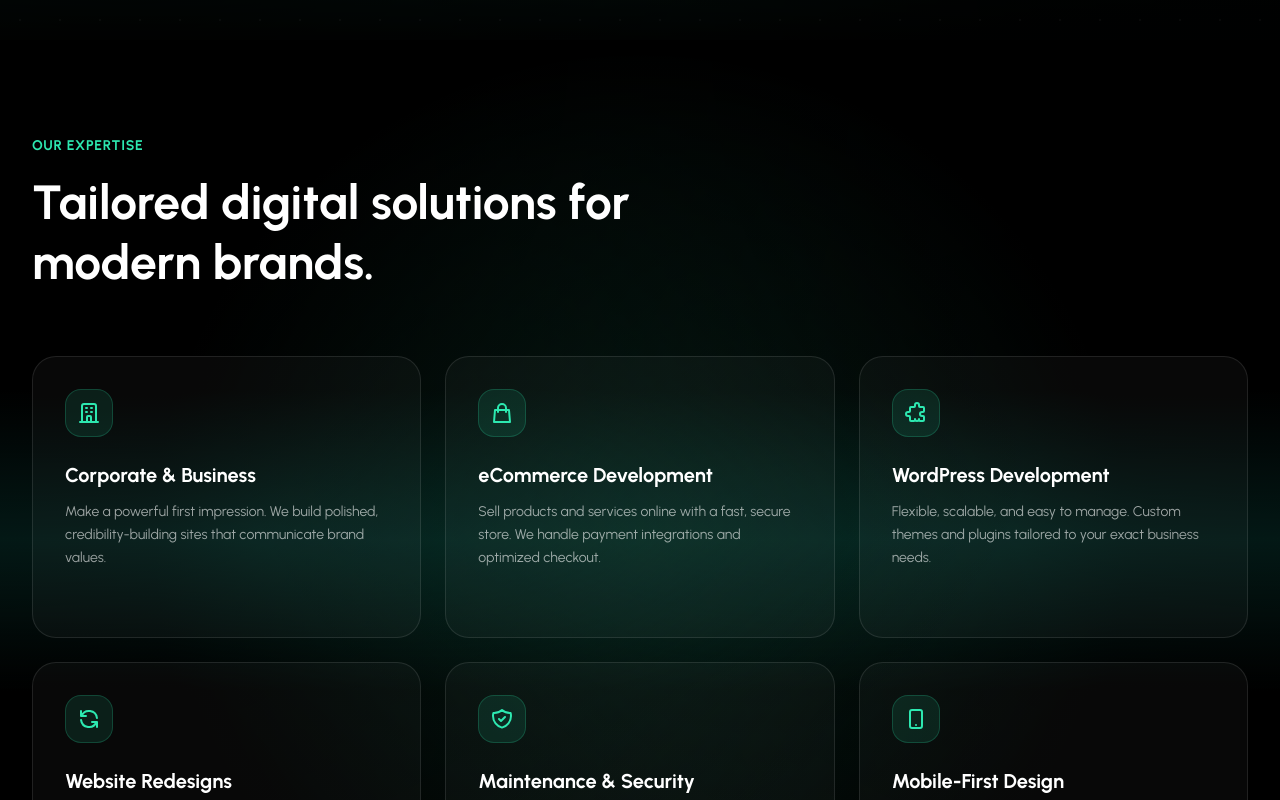
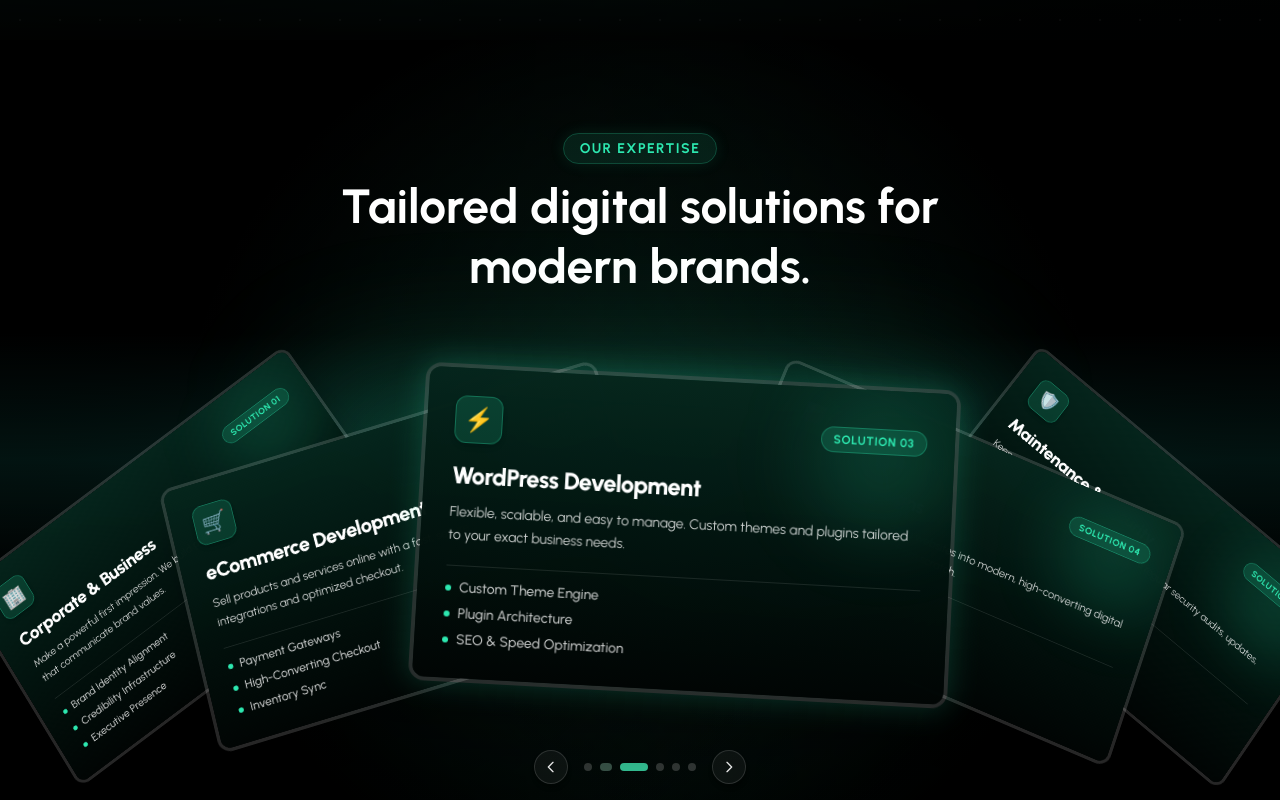
Before and after one commit to afterrender1/devkarnelweb, a Next.js app: page /services/website-development in a window 1280 px wide. Shown: the part 760-1560 px from the top of the page. Built offline with nearby package versions, Linux system fonts and the light colour scheme.

Commit message:
cards ui chnages

```diff
--- a/app/(pages)/services/ui-ux-design/page.jsx
+++ b/app/(pages)/services/ui-ux-design/page.jsx
@@ -1,8 +1,8 @@
 import React from "react";
 import ServiceHero from "@/app/components/service-components/ServiceHero";
+import ServiceFeatures from "@/app/components/service-components/ServiceFeatures";
 import ServiceProcess from "@/app/components/service-components/ServiceProcess";
 import CTASection from "@/app/components/web-components/CTASection";
-import { CardStack } from "@/app/components/ui/card-stack";
 
 export const metadata = {
   title: "UI/UX Design Services | Devskarnel",
@@ -74,35 +74,12 @@
         secondaryCtaText="Book a Consultation"
         secondaryCtaHref="https://calendly.com/devskarnel/30min"
       />
-
-      {/* Interactive 3D Card Stack replacing old static grid */}
-      <section className="py-20 sm:py-28 bg-[#010504] relative overflow-hidden border-t border-white/5">
-        <div className="max-w-7xl mx-auto px-4 sm:px-6 lg:px-8 text-center mb-12">
-          <span className="text-[#2de8b0] text-xs sm:text-sm font-bold uppercase tracking-widest px-4 py-1.5 rounded-full bg-[#2de8b0]/10 border border-[#2de8b0]/20 shadow-[0_0_15px_rgba(45,232,176,0.1)]">
-            Capabilities
-          </span>
-          <h2 className="mt-4 text-3xl sm:text-5xl font-extrabold text-white tracking-tight">
-            Our UI/UX <span className="text-[#2de8b0]">Expertise</span>
-          </h2>
-          <p className="mt-4 text-base sm:text-lg text-white/70 max-w-2xl mx-auto">
-            Everything required to transform ideas into captivating, user-friendly digital products.
-          </p>
-        </div>
-
-        <div className="max-w-5xl mx-auto px-2 sm:px-4">
-          <CardStack
-            items={featuresData}
-            initialIndex={0}
-            autoAdvance
-            intervalMs={3200}
-            pauseOnHover
-            showDots
-            cardWidth={540}
-            cardHeight={320}
-          />
-        </div>
-      </section>
-
+      <ServiceFeatures
+        badge="Capabilities"
+        heading="Our UI/UX Expertise"
+        subheading="Everything required to transform ideas into captivating, user-friendly digital products."
+        features={featuresData}
+      />
       <ServiceProcess
         badge="Workflow"
         heading="Our UI/UX Design Process"
--- a/app/components/service-components/ServiceFeatures.jsx
+++ b/app/components/service-components/ServiceFeatures.jsx
@@ -1,13 +1,8 @@
 "use client";
 
-import { useEffect, useRef } from "react";
-import { gsap } from "gsap";
-import { ScrollTrigger } from "gsap/dist/ScrollTrigger";
+import React from "react";
 import { urbanist } from "@/app/fonts";
-
-if (typeof window !== "undefined") {
-  gsap.registerPlugin(ScrollTrigger);
-}
+import { CardStack } from "@/app/components/ui/card-stack";
 
 export default function ServiceFeatures({
   badge = "Capabilities",
@@ -15,36 +10,17 @@
   subheading = "Comprehensive solutions engineered to scale your business with maximum impact.",
   features = [],
 }) {
-  const containerRef = useRef(null);
-  const gridRef = useRef(null);
-
-  useEffect(() => {
-    const ctx = gsap.context(() => {
-      if (gridRef.current?.children) {
-        gsap.fromTo(
-          Array.from(gridRef.current.children),
-          { opacity: 0, y: 30 },
-          {
-            opacity: 1,
-            y: 0,
-            duration: 0.6,
-            stagger: 0.1,
-            ease: "power2.out",
-            scrollTrigger: {
-              trigger: gridRef.current,
-              start: "top 80%",
-            },
-          },
-        );
-      }
-    }, containerRef);
-
-    return () => ctx.revert();
-  }, []);
+  const stackItems = features.map((f, idx) => ({
+    id: f.id || idx + 1,
+    tag: f.tag || `Capability 0${idx + 1}`,
+    title: f.title,
+    desc: f.desc || f.description,
+    icon: f.icon || "✨",
+    bullets: f.bullets || [],
+  }));
 
   return (
     <section
-      ref={containerRef}
       className={`py-20 md:py-28 bg-[#010504] text-white relative overflow-hidden ${urbanist.className}`}
       style={{
         background: `
@@ -61,7 +37,7 @@
 
       <div className="max-w-7xl mx-auto px-4 sm:px-6 lg:px-8 relative z-10">
         {/* Header */}
-        <div className="text-center max-w-3xl mx-auto mb-16">
+        <div className="text-center max-w-3xl mx-auto mb-12 sm:mb-16">
           <span className="text-[#2de8b0] text-xs sm:text-sm font-bold uppercase tracking-widest px-4 py-1.5 rounded-full bg-[#2de8b0]/10 border border-[#2de8b0]/20 shadow-[0_0_15px_rgba(45,232,176,0.1)]">
             {badge}
           </span>
@@ -73,53 +49,21 @@
           </p>
         </div>
 
-        {/* Features Grid */}
-        <div
-          ref={gridRef}
-          className="grid grid-cols-1 md:grid-cols-2 lg:grid-cols-3 gap-6 lg:gap-8"
-        >
-          {features.map((item, idx) => (
-            <div
-              key={idx}
-              className="group relative p-8 rounded-2xl bg-white/2.5 border border-white/10 hover:border-[#2de8b0]/50 hover:bg-white/5 transition-all duration-300 hover:-translate-y-1.5 hover:shadow-[0_15px_40px_rgba(45,232,176,0.1)] flex flex-col justify-between overflow-hidden"
-            >
-              {/* Top Card Glow */}
-              <div className="absolute top-0 right-0 w-28 h-28 bg-linear-to-br from-[#2de8b0]/15 to-transparent opacity-0 group-hover:opacity-100 transition-opacity duration-300 pointer-events-none blur-xl" />
-
-              <div>
-                {/* Icon Container */}
-                <div className="w-13 h-13 rounded-xl bg-[#2de8b0]/10 border border-[#2de8b0]/25 text-[#2de8b0] flex items-center justify-center text-2xl group-hover:scale-105 group-hover:bg-[#2de8b0] group-hover:text-black transition-all duration-300 shadow-md">
-                  {item.icon || "✨"}
-                </div>
-
-                {/* Title */}
-                <h3 className="mt-6 text-xl sm:text-2xl font-bold text-white group-hover:text-[#2de8b0] transition-colors">
-                  {item.title}
-                </h3>
-
-                {/* Description */}
-                <p className="mt-3 text-sm text-white/70 leading-relaxed font-normal">
-                  {item.desc}
-                </p>
-              </div>
-
-              {/* Tag / List if available */}
-              {item.bullets && item.bullets.length > 0 && (
-                <ul className="mt-6 pt-4 border-t border-white/5 space-y-2">
-                  {item.bullets.map((b, i) => (
-                    <li
-                      key={i}
-                      className="flex items-center gap-2 text-xs text-white/70"
-                    >
-                      <span className="w-1.5 h-1.5 rounded-full bg-[#2de8b0]" />
-                      {b}
-                    </li>
-                  ))}
-                </ul>
-              )}
-            </div>
-          ))}
-        </div>
+        {/* 3D Card Stack replacing static grid across all service pages */}
+        {stackItems.length > 0 && (
+          <div className="max-w-5xl mx-auto px-2 sm:px-4">
+            <CardStack
+              items={stackItems}
+              initialIndex={0}
+              autoAdvance
+              intervalMs={3200}
+              pauseOnHover
+              showDots
+              cardWidth={540}
+              cardHeight={320}
+            />
+          </div>
+        )}
       </div>
     </section>
   );
--- a/app/components/web-components/ServicesSection.jsx
+++ b/app/components/web-components/ServicesSection.jsx
@@ -1,137 +1,91 @@
 "use client";
 
-import { useEffect, useRef } from "react";
-import { gsap } from "gsap";
-import { ScrollTrigger } from "gsap/dist/ScrollTrigger";
+import React from "react";
 import { urbanist } from "@/app/fonts";
-
-if (typeof window !== "undefined") {
-    gsap.registerPlugin(ScrollTrigger);
-}
+import { CardStack } from "@/app/components/ui/card-stack";
 
 const services = [
   {
+    id: 1,
+    tag: "Solution 01",
     title: "Corporate & Business",
     desc: "Make a powerful first impression. We build polished, credibility-building sites that communicate brand values.",
-        icon: (
-            <svg className="w-6 h-6" fill="none" stroke="currentColor" viewBox="0 0 24 24">
-                <path strokeLinecap="round" strokeLinejoin="round" strokeWidth="2" d="M19 21V5a2 2 0 00-2-2H7a2 2 0 00-2 2v16m14 0h2m-2 0h-5m-9 0H3m2 0h5M9 7h1m-1 4h1m4-4h1m-1 4h1m-5 10v-5a1 1 0 011-1h2a1 1 0 011 1v5m-4 0h4" />
-            </svg>
-        ),
+    icon: "🏢",
+    bullets: ["Brand Identity Alignment", "Credibility Infrastructure", "Executive Presence"],
   },
   {
+    id: 2,
+    tag: "Solution 02",
     title: "eCommerce Development",
     desc: "Sell products and services online with a fast, secure store. We handle payment integrations and optimized checkout.",
-        icon: (
-            <svg className="w-6 h-6" fill="none" stroke="currentColor" viewBox="0 0 24 24">
-                <path strokeLinecap="round" strokeLinejoin="round" strokeWidth="2" d="M16 11V7a4 4 0 00-8 0v4M5 9h14l1 12H4L5 9z" />
-            </svg>
-        ),
+    icon: "🛒",
+    bullets: ["Payment Gateways", "High-Converting Checkout", "Inventory Sync"],
   },
   {
+    id: 3,
+    tag: "Solution 03",
     title: "WordPress Development",
     desc: "Flexible, scalable, and easy to manage. Custom themes and plugins tailored to your exact business needs.",
-        icon: (
-            <svg className="w-6 h-6" fill="none" stroke="currentColor" viewBox="0 0 24 24">
-                <path strokeLinecap="round" strokeLinejoin="round" strokeWidth="2" d="M11 4a2 2 0 114 0v1a1 1 0 001 1h3a1 1 0 011 1v3a1 1 0 01-1 1h-1a2 2 0 100 4h1a1 1 0 011 1v3a1 1 0 01-1 1h-3a1 1 0 01-1-1v-1a2 2 0 11-4 0v1a1 1 0 01-1 1H7a1 1 0 01-1-1v-3a1 1 0 00-1-1H4a2 2 0 110-4h1a1 1 0 001-1V7a1 1 0 011-1h3a1 1 0 001-1V4z" />
-            </svg>
-        ),
+    icon: "⚡",
+    bullets: ["Custom Theme Engine", "Plugin Architecture", "SEO & Speed Optimization"],
   },
   {
+    id: 4,
+    tag: "Solution 04",
     title: "Website Redesigns",
     desc: "We transform underperforming websites into modern, high-converting digital experiences without starting from scratch.",
-        icon: (
-            <svg className="w-6 h-6" fill="none" stroke="currentColor" viewBox="0 0 24 24">
-                <path strokeLinecap="round" strokeLinejoin="round" strokeWidth="2" d="M4 4v5h.582m15.356 2A8.001 8.001 0 004.582 9m0 0H9m11 11v-5h-.581m0 0a8.003 8.003 0 01-15.357-2m15.357 2H15" />
-            </svg>
-        ),
+    icon: "🔄",
+    bullets: ["UI Modernization", "Conversion Funnel Revamp", "Zero Downtime"],
   },
   {
+    id: 5,
+    tag: "Solution 05",
     title: "Maintenance & Security",
     desc: "Keep your site fast and secure. We provide regular security audits, updates, and performance optimization.",
-        icon: (
-            <svg className="w-6 h-6" fill="none" stroke="currentColor" viewBox="0 0 24 24">
-                <path strokeLinecap="round" strokeLinejoin="round" strokeWidth="2" d="M9 12l2 2 4-4m5.618-4.016A11.955 11.955 0 0112 2.944a11.955 11.955 0 01-8.618 3.04A12.02 12.02 0 003 9c0 5.591 3.824 10.29 9 11.622 5.176-1.332 9-6.03 9-11.622 0-1.042-.133-2.052-.382-3.016z" />
-            </svg>
-        ),
+    icon: "🛡️",
+    bullets: ["Malware Protection", "Core Updates & Backups", "99.9% Uptime SLA"],
   },
   {
+    id: 6,
+    tag: "Solution 06",
     title: "Mobile-First Design",
     desc: "Built mobile-first to ensure a perfect experience on any device, screen, or browser—guaranteed.",
-        icon: (
-            <svg className="w-6 h-6" fill="none" stroke="currentColor" viewBox="0 0 24 24">
-                <path strokeLinecap="round" strokeLinejoin="round" strokeWidth="2" d="M12 18h.01M8 21h8a2 2 0 002-2V5a2 2 0 00-2-2H8a2 2 0 00-2 2v14a2 2 0 002 2z" />
-            </svg>
-        ),
+    icon: "📱",
+    bullets: ["Responsive Layouts", "Touch Micro-Interactions", "Retina Assets"],
   },
 ];
 
 export default function ServicesSection() {
-    const containerRef = useRef(null);
-    const itemsRef = useRef([]);
+  return (
+    <section
+      style={{
+        background: `radial-gradient(circle at 0% 0%, rgba(0,0,0,1) 0%, transparent 70%), radial-gradient(circle at 100% 0%, rgba(0,0,0,1) 0%, transparent 70%), radial-gradient(circle at 0% 100%, rgba(0,0,0,1) 0%, transparent 70%), radial-gradient(circle at 100% 100%, rgba(0,0,0,1) 0%, transparent 70%), radial-gradient(circle at 50% 50%, rgba(45, 232, 176, 0.4) 0%, transparent 60%), linear-gradient(180deg, #000000 0%, #000000 35%, #0F7C6E 50%, #000000 65%, #000000 100%)`,
+      }}
+      className={`bg-black py-16 sm:py-24 px-4 sm:px-6 lg:px-8 ${urbanist.className}`}
+    >
+      <div className="max-w-7xl mx-auto">
+        {/* Header Text */}
+        <div className="mb-10 text-center max-w-3xl mx-auto">
+          <span className="text-[#2de8b0] text-xs sm:text-sm font-bold uppercase tracking-widest px-4 py-1.5 rounded-full bg-[#2de8b0]/10 border border-[#2de8b0]/20 shadow-[0_0_15px_rgba(45,232,176,0.1)]">
+            Our Expertise
+          </span>
+          <h2 className="mt-4 text-3xl sm:text-5xl font-bold text-white leading-tight">
+            Tailored digital solutions for modern brands.
+          </h2>
+        </div>
 
-    useEffect(() => {
-        const ctx = gsap.context(() => {
-            gsap.fromTo(
-                itemsRef.current,
-                { opacity: 0, y: 30 },
-                {
-                    opacity: 1,
-                    y: 0,
-                    duration: 0.8,
-                    stagger: 0.15,
-                    ease: "power3.out",
-                    scrollTrigger: {
-                        trigger: containerRef.current,
-                        start: "top 80%",
-                    },
-                }
-            );
-        });
-        return () => ctx.revert();
-    }, []);
-
-    return (
-        <section style={{
-            background: `radial-gradient(circle at 0% 0%, rgba(0,0,0,1) 0%, transparent 70%), radial-gradient(circle at 100% 0%, rgba(0,0,0,1) 0%, transparent 70%), radial-gradient(circle at 0% 100%, rgba(0,0,0,1) 0%, transparent 70%), radial-gradient(circle at 100% 100%, rgba(0,0,0,1) 0%, transparent 70%), radial-gradient(circle at 50% 50%, rgba(45, 232, 176, 0.4) 0%, transparent 60%), linear-gradient(180deg, #000000 0%, #000000 35%, #0F7C6E 50%, #000000 65%, #000000 100%)`
-        }} className={`bg-black py-12 sm:py-16 md:py-20 lg:py-24 px-3 xs:px-4 sm:px-6 lg:px-8 ${urbanist.className}`}>
-            <div className="max-w-7xl mx-auto" ref={containerRef}>
-                {/* Header Text */}
-                <div className="mb-8 sm:mb-12 md:mb-16">
-                    <h2 className="text-[#2de8b0] text-[11px] sm:text-sm font-bold uppercase tracking-wider mb-2.5 sm:mb-4">Our Expertise</h2>
-                    <p className="text-white text-2xl min-[360px]:text-3xl sm:text-4xl lg:text-5xl font-bold max-w-3xl leading-tight">
-                        Tailored digital solutions for modern brands.
-                    </p>
-                </div>
-                {/* Services Grid */}
-                <div className="grid grid-cols-2 lg:grid-cols-3 gap-2.5 xs:gap-3.5 sm:gap-5 lg:gap-6">
-                    {services.map((service, index) => (
-                        <div key={index} ref={(el) => (itemsRef.current[index] = el)} className="group relative p-3 xs:p-4 sm:p-6 lg:p-8 rounded-2xl sm:rounded-3xl bg-white/3 border border-white/10 hover:border-[#2de8b0]/50 hover:bg-white/6 transition-all duration-500 overflow-hidden flex flex-col justify-between">
-                            {/* Subtle Gradient Hover Effect */}
-                            <div className="absolute inset-0 bg-linear-to-br from-[#2de8b0]/10 to-transparent opacity-0 group-hover:opacity-100 transition-opacity duration-500" />
-                            <div>
-                                {/* Icon Container */}
-                                <div className="relative z-10 w-8 h-8 xs:w-10 xs:h-10 sm:w-12 sm:h-12 rounded-xl sm:rounded-2xl bg-[#2de8b0]/10 border border-[#2de8b0]/20 flex items-center justify-center text-[#2de8b0] mb-2.5 xs:mb-3 sm:mb-6 group-hover:scale-110 transition-transform duration-500">
-                                    {service.icon}
-                                </div>
-                                {/* Content */}
-                                <div className="relative z-10">
-                                    <h3 className="text-white text-xs min-[360px]:text-sm sm:text-lg lg:text-xl font-bold mb-1 xs:mb-1.5 sm:mb-3 group-hover:text-[#2de8b0] transition-colors duration-300">
-                                        {service.title}
-                                    </h3>
-                                    <p className="text-white/60 leading-snug sm:leading-relaxed text-[10px] min-[360px]:text-[11px] sm:text-sm group-hover:text-white/80 transition-colors duration-300 line-clamp-3 sm:line-clamp-none">
-                                        {service.desc}
-                                    </p>
-                                </div>
-                            </div>
-                            {/* Corner Accent */}
-                            <div className="relative z-10 mt-2 sm:mt-4 opacity-70 sm:opacity-0 group-hover:opacity-100 transition-opacity flex justify-end">
-                                <svg className="w-3.5 h-3.5 sm:w-5 sm:h-5 text-[#2de8b0] group-hover:translate-x-0.5 transition-transform" fill="none" stroke="currentColor" viewBox="0 0 24 24">
-                                    <path strokeLinecap="round" strokeLinejoin="round" strokeWidth="2" d="M17 8l4 4m0 0l-4 4m4-4H3" />
-                                </svg>
-                            </div>
-                        </div>
-                    ))}
+        {/* 3D Card Stack */}
+        <div className="max-w-5xl mx-auto px-2 sm:px-4">
+          <CardStack
+            items={services}
+            initialIndex={0}
+            autoAdvance
+            intervalMs={3200}
+            pauseOnHover
+            showDots
+            cardWidth={540}
+            cardHeight={320}
+          />
         </div>
       </div>
     </section>
```
Lines whose indentation alone changed are shown as unchanged.
